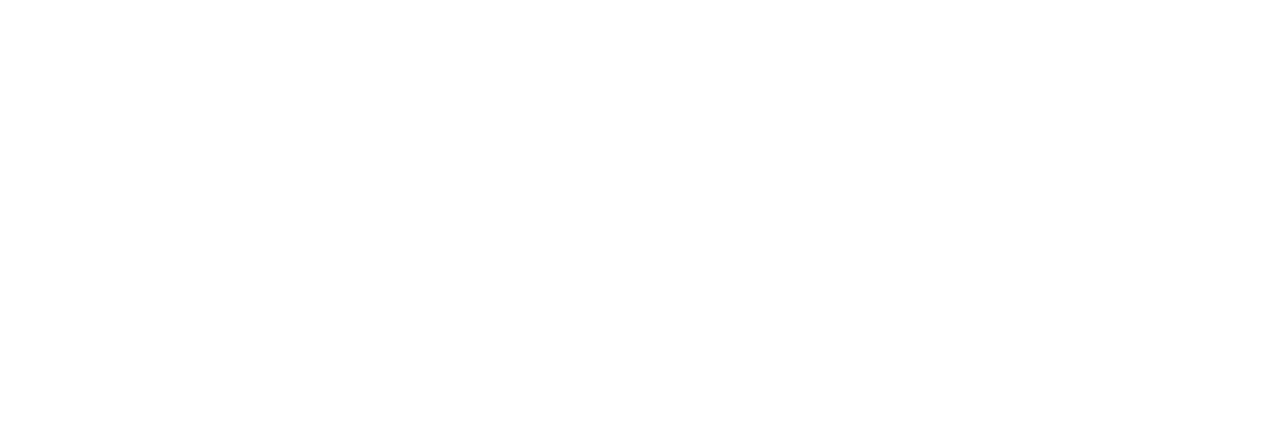
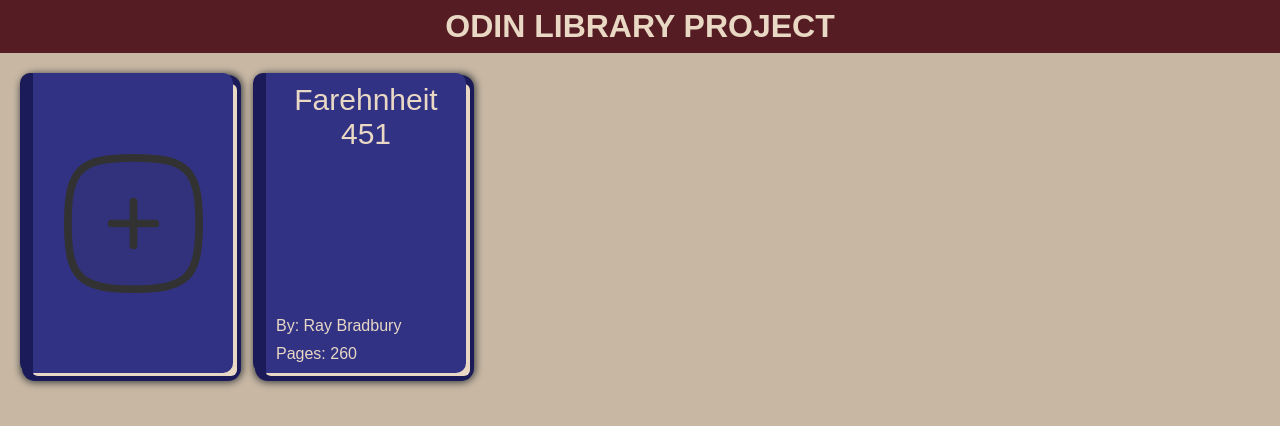
Before and after one commit to TxtrisSammi/odin-library, a plain HTML site: page index.html in a window 1280 px wide. Drawn offline with Linux system fonts and the light colour scheme.

Commit message:
imma be real, i just locked in here
created pretty much everything except delete button & isRead label/toggle
Future Plans
- random colors for books?
- delete button
- read button
- adjust header/beautify UI

```diff
--- a/index.html
+++ b/index.html
@@ -1,11 +1,60 @@
 <!DOCTYPE html>
 <html lang="en">
+
 <head>
     <meta charset="UTF-8">
     <meta name="viewport" content="width=device-width, initial-scale=1.0">
     <title>Library</title>
+    <link rel="stylesheet" href="style.css">
 </head>
+
 <body>
+    <div class="nav">
+        <h1>ODIN LIBRARY PROJECT</h1>
+    </div>
 
+            <dialog>
+            <p>Add New Book</p>
+            <form>
+                <div class="inputs">
+                    <label for="title">Title</label>
+                    <input id="title" type="text" required>
+                    <label for="author">Author</label>
+                    <input type="text" id="author" required>
+                    <label for="pages">Pages</label>
+                    <input type="number" id="pages" required>
+                </div>
+                <div class="buttons">
+                    <button type="button">Close</button>
+                    <button id="submit" type="submit">Submit</button>
+                </div>
+            </form>
+        </dialog>
+
+    <div class="bookshelf">
+        <div class="book" id="add-book">
+            <svg id="plus-icon" width="175px" height="175px" viewBox="0 0 24.00 24.00" fill="none"
+                xmlns="http://www.w3.org/2000/svg" transform="rotate(0)">
+                <g id="SVGRepo_bgCarrier" stroke-width="0"></g>
+                <g id="SVGRepo_tracerCarrier" stroke-linecap="round" stroke-linejoin="round" stroke="#CCCCCC"
+                    stroke-width="0.43200000000000005"></g>
+                <g id="SVGRepo_iconCarrier">
+                    <path opacity="0.1"
+                        d="M3 12C3 4.5885 4.5885 3 12 3C19.4115 3 21 4.5885 21 12C21 19.4115 19.4115 21 12 21C4.5885 21 3 19.4115 3 12Z"
+                        fill="#323232"></path>
+                    <path d="M9 12H15" stroke="#323232" stroke-width="1.056" stroke-linecap="round"
+                        stroke-linejoin="round"></path>
+                    <path d="M12 9L12 15" stroke="#323232" stroke-width="1.056" stroke-linecap="round"
+                        stroke-linejoin="round"></path>
+                    <path
+                        d="M3 12C3 4.5885 4.5885 3 12 3C19.4115 3 21 4.5885 21 12C21 19.4115 19.4115 21 12 21C4.5885 21 3 19.4115 3 12Z"
+                        stroke="#323232" stroke-width="1.056"></path>
+                </g>
+            </svg>
+        </div>
+    </div>
+
+    <script src="script.js"></script>
 </body>
+
 </html>
--- a/script.js
+++ b/script.js
@@ -0,0 +1,89 @@
+// Global Variables
+const addBookButton = document.getElementById("add-book");
+const dialog = document.querySelector('dialog');
+const closeButton = document.querySelector('dialog button');
+const bookshelf = document.querySelector('div.bookshelf')
+const defaultValues = bookshelf.innerHTML;
+const form = document.forms[0];
+
+const myLibrary = [];
+
+// Event Listeners
+addBookButton.addEventListener('click', () => {
+    dialog.showModal();
+});
+
+closeButton.addEventListener("click", () => {
+    dialog.close();
+    form.reset();
+});
+
+form.addEventListener("submit", addBookToLibrary);
+
+function Book(id, title, author, pages, read) {
+    this.id = id;
+    this.title = title;
+    this.author = author;
+    this.pages = pages;
+    this.read = false;
+    this.info = function () {
+        console.log(`${title} by ${author} has ${pages} pages. Read: ${read} ID: ${id}`);
+    }
+}
+
+function addBookToLibrary(e) {
+    e.preventDefault();
+
+    const id = crypto.randomUUID();
+    const title = form.title.value;
+    const author = form.author.value;
+    const pages = form.pages.value;
+
+    const newBook = new Book(id, title, author, pages);
+
+    dialog.close();
+    form.reset();
+    myLibrary.push(newBook);
+    console.log(myLibrary);
+    populateBookshelf();
+}
+
+function createBookElement(book) {
+    const newBook = document.createElement("div");
+    newBook.classList.add('book');
+
+    const title = document.createElement("p");
+    const bookDiv = document.createElement("div");
+    const author = document.createElement("p");
+    const pages = document.createElement("p");
+
+    newBook.setAttribute('index', `${book.id}`);
+    newBook.setAttribute('read', `${book.read}`)
+
+    title.textContent = book.title;
+    author.textContent = `By: ${book.author}`;
+    pages.textContent = `Pages: ${book.pages}`;
+
+    title.classList.add('book-title');
+    author.classList.add('book-author');
+    pages.classList.add('book-pages');
+
+    bookDiv.append(author, pages);
+    newBook.append(title, bookDiv);
+
+    bookshelf.append(newBook);
+}
+
+function populateBookshelf() {
+    bookshelf.innerHTML = "";
+    bookshelf.append(addBookButton);
+    myLibrary.forEach(book => {
+        createBookElement(book);
+    });
+}
+
+// Create default book
+farenheit = new Book(crypto.randomUUID(), "Farehnheit 451", "Ray Bradbury", 260, true);
+myLibrary.push(farenheit);
+
+populateBookshelf();
--- a/style.css
+++ b/style.css
@@ -4,3 +4,125 @@
     --color3: #C7B7A3;
     --color4: #E8D8C4;
 }
+
+* {
+    margin: 0;
+    color: var(--color4);
+    font-family: sans-serif;
+}
+
+html, body {
+    height: 100%;
+}
+
+body {
+    background-color: var(--color3);
+}
+
+p {
+    color: var(--color4);
+    height: min-content;
+}
+
+div.nav {
+    display: flex;
+    background-color: var(--color1);
+    justify-content: center;
+    padding: 1cqh;
+}
+
+div.bookshelf {
+    display: flex;
+    flex-wrap: wrap;
+}
+
+div.book {
+    display: flex;
+    flex-shrink: 0;
+    flex-grow: 0;
+    flex-flow: column;
+    margin-top: 20px;
+    margin-left: 20px;
+    background-color: rgb(50, 50, 133);
+    height: 300px;
+    width: 200px;
+
+    border-radius: 10px;
+    border-left: solid 13px rgb(27, 27, 89);
+
+    justify-content: space-between;
+
+    box-shadow:
+                8px 7px 0px -4px,
+                5px 5px 0px 3px rgb(27, 27, 89),
+                5px 5px 7px 5px rgb(74, 74, 74);
+}
+
+#add-book {
+    flex-flow: row;
+    justify-content: center;
+    align-items: center;
+}
+
+p.book-title {
+    text-align: center;
+    font-size: 30px;
+    font-weight: 500;
+    margin: 10px;
+}
+
+p.book-author, p.book-pages {
+    font-size: 16px;
+    margin: 10px;
+    align-self: start;
+
+}
+
+div.book:hover {
+    background-color: rgb(62, 62, 160);
+    border-left: solid 13px rgb(41, 41, 130);
+    box-shadow:
+                8px 7px 0px -4px,
+                5px 5px 0px 3px rgb(41, 41, 130),
+                5px 5px 7px 7px rgb(74, 74, 74);
+}
+
+::backdrop {
+  opacity: 0.75;
+}
+
+dialog {
+    margin: auto auto;
+    border-radius: 10px;
+    color: var(--color1);
+    background-color: var(--color2);
+}
+
+dialog p {
+    font-size: 35px;
+    font-weight: 600;
+}
+
+button {
+    background-color: var(--color1);
+    border-radius: 10px;
+    border: solid 1px var(--color2);
+    font-size: 15px;
+    font-weight: 700;
+    padding: 10px 25px;
+}
+
+form {
+    display: flex;
+    flex-flow: column;
+}
+
+div.buttons {
+    margin: 20px 0px 0px 0px;
+    align-self: flex-end;
+}
+
+input {
+    background-color: var(--color4);
+    color: var(--color1);
+}
```
